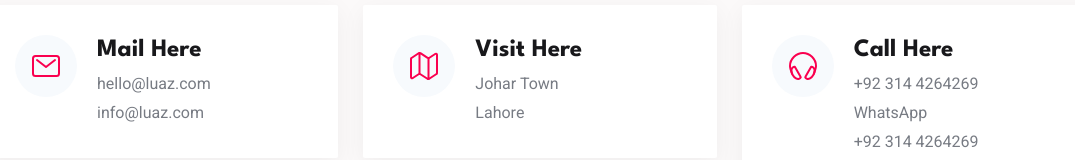
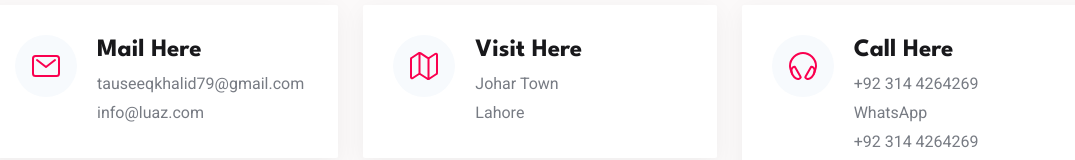
Before and after one commit to tausee111/78marketing.github.io, a plain HTML site: page index.html in a window 1280 px wide. Shown: the part 6165-6325 px from the top of the page, without its empty margins (100-1175 px from the left). Drawn offline with nearby package versions, Linux system fonts and the light colour scheme.

Commit message:
edit commit

```diff
--- a/index.html
+++ b/index.html
@@ -703,7 +703,7 @@
 
                   <h3 class="h3 card-title">Mail Here</h3>
 
-                  <a href="mailto:hello@luaz.com" class="card-link">hello@luaz.com</a>
+                  <a href="mailto:tauseeqkhalid79@gmail.com" class="card-link">tauseeqkhalid79@gmail.com</a>
                   <a href="mailto:info@luaz.com" class="card-link">info@luaz.com</a>
 
                 </div>
```
